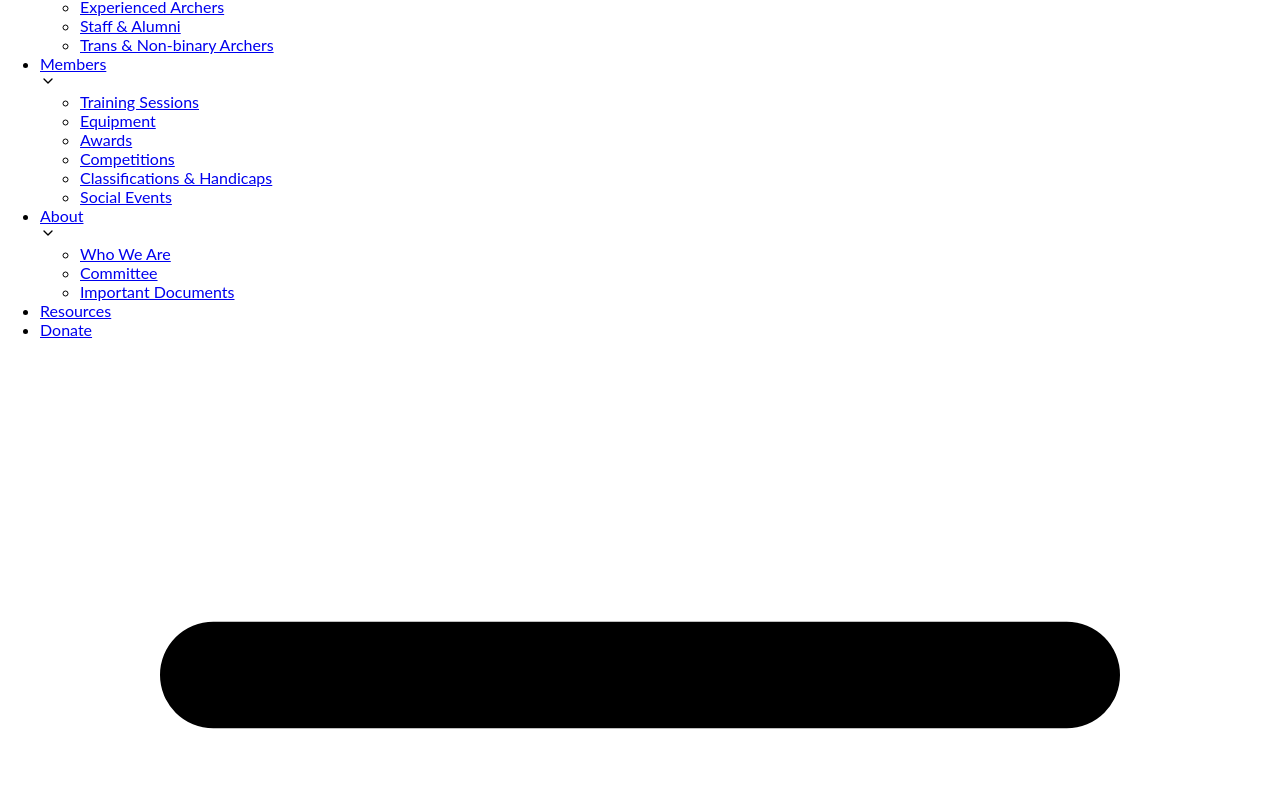
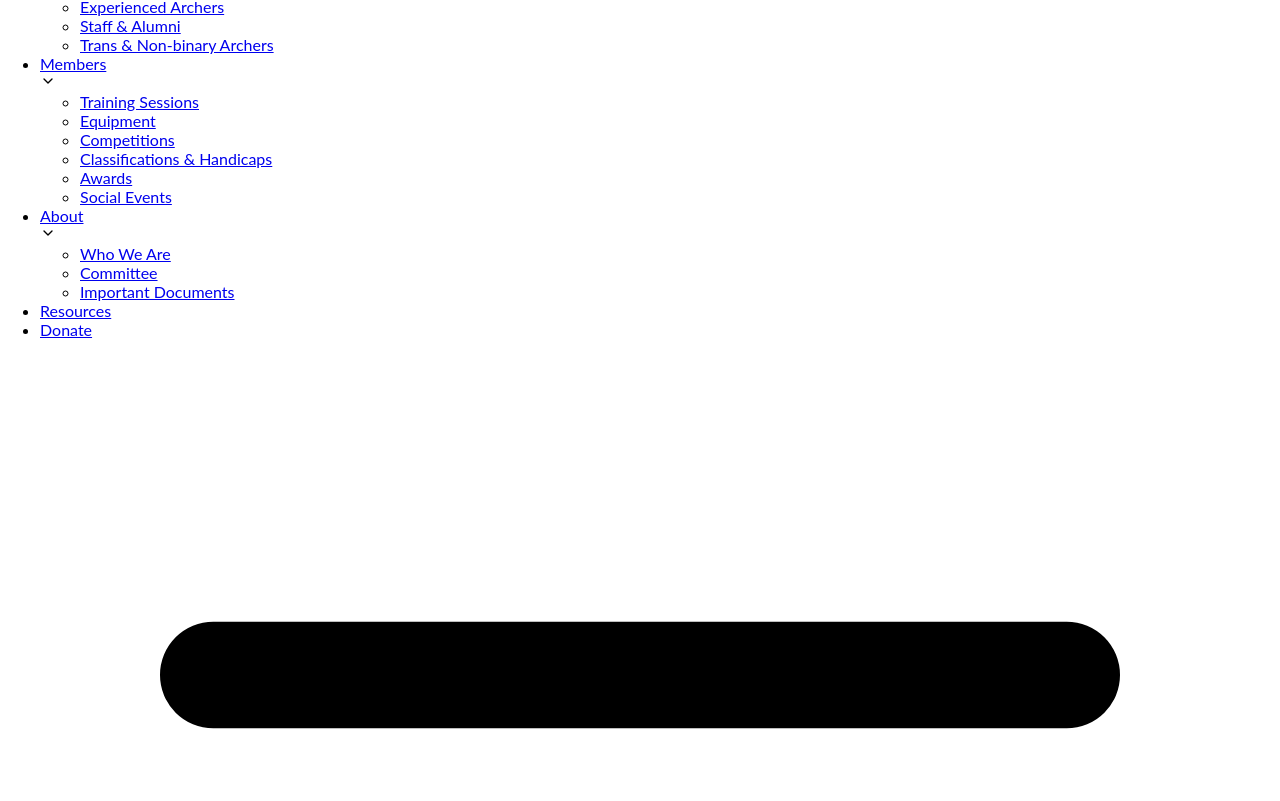
Before and after one commit to cub-webmaster/cub-website, a SvelteKit app: page /join in a window 1280 px wide. Shown: the part 1079-1880 px from the top of the page. Built offline with nearby package versions, Linux system fonts and the light colour scheme.

Commit message:
Reordered navigation for members tab

```diff
--- a/src/data/navigation.ts
+++ b/src/data/navigation.ts
@@ -120,12 +120,6 @@ export const membersSection: Section = {
 			icon: BowArrow
 		},
 		{
-			slug: 'awards',
-			label: 'Awards',
-			desc: "Badges and awards help mark the progress in an archer's journey of continuous practice and self-improvement. See what you might be eligible for here!",
-			icon: Award
-		},
-		{
 			slug: 'tournaments',
 			label: 'Competitions',
 			desc: "CUB takes part in many competitions regularly throughout the year. Start here if you're interested in competing and want to know more.",
@@ -137,7 +131,12 @@ export const membersSection: Section = {
 			desc: 'AGB classifications are used across the UK to help benchmark the skills and progress of archers across different rounds and backgrounds. Read more about the scheme here.',
 			icon: FileBadge
 		},
-
+		{
+			slug: 'awards',
+			label: 'Awards',
+			desc: "Badges and awards help mark the progress in an archer's journey of continuous practice and self-improvement. See what you might be eligible for here!",
+			icon: Award
+		},
 		{
 			slug: 'socials',
 			label: 'Social Events',
```
